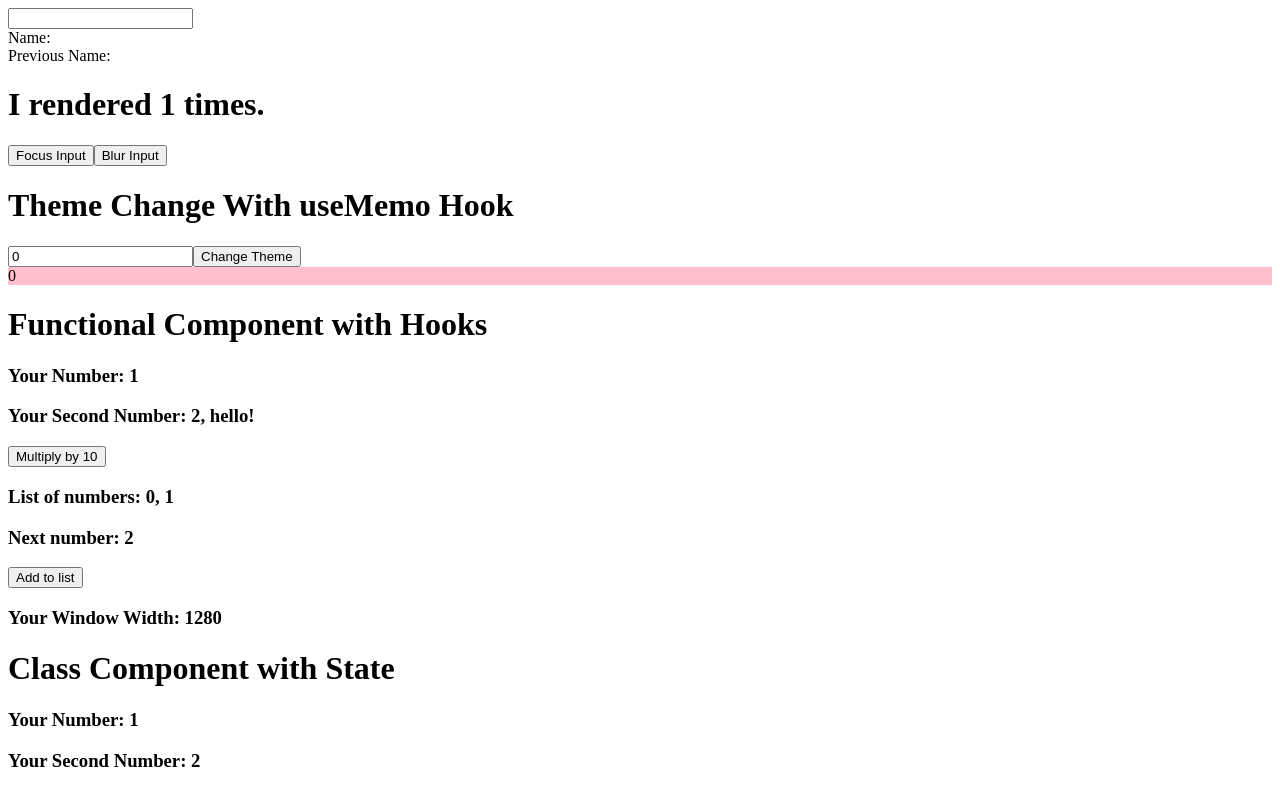
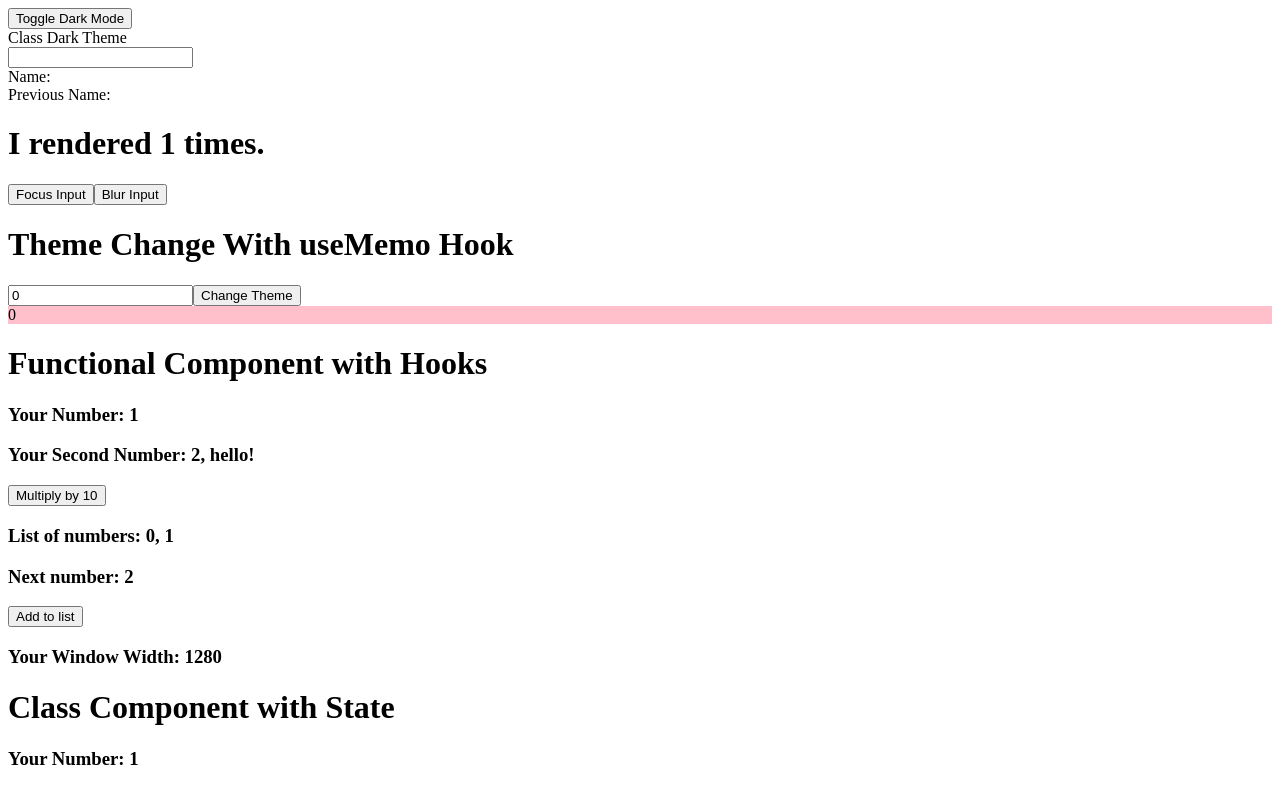
Before and after one commit to kawilliams8/hooks-refresher, a React app: page / in a window 1280 px wide. Shown: the top 788 px of the page. Built offline with nearby package versions, Linux system fonts and the light colour scheme; the HTML template or start-up script is replaced by a standard one.

Commit message:
Add Context dir with Context/Functional/Class component files

```diff
--- a/src/App.js
+++ b/src/App.js
@@ -1,4 +1,5 @@
 import React from 'react';
+import DarkThemeContext from './Context/DarkThemeWithContext';
 import NameRefs from './NameRefs';
 import ThemeWithMemo from './ThemeWithMemo';
 import Multiplier from './Multiplier';
@@ -7,6 +8,7 @@ import MultiplierAsClass from './MultiplierAsClass';
 const App = () => {
     return (
         <>
+            <DarkThemeContext />
             <NameRefs />
             <ThemeWithMemo />
             <Multiplier />
--- /dev/null
+++ b/src/Context/ClassContext.js
@@ -0,0 +1,28 @@
+import React from 'react';
+import { DarkThemeContext } from './DarkThemeWithContext';
+
+class ClassContext extends React.Component {
+    themeStyles (dark) {
+        return {
+            backgroundColor: dark ? '#333' : '#ccc',
+            color: dark ? '#ccc' : '#333',
+            padding: '2rem',
+            margin: '2rem'
+        };
+    }
+
+    render () {
+        return (
+            <>
+                <DarkThemeContext.Consumer>
+                    {darkTheme => {
+                        return <div styles={this.themeStyles(darkTheme)}>Class Dark Theme</div>;
+                    }
+                    }
+                </DarkThemeContext.Consumer>
+            </>
+        );
+    }
+}
+
+export default ClassContext;
--- /dev/null
+++ b/src/Context/DarkThemeWithContext.js
@@ -0,0 +1,28 @@
+import React, { useState } from 'react';
+// import FunctionalContext from './FunctionalContext';
+import ClassContext from './ClassContext';
+
+export const DarkThemeContext = React.createContext();
+
+const DarkThemeWithContext = () => {
+    const [darkTheme, setDarkTheme] = useState(false);
+
+    const toggleTheme = () => {
+        setDarkTheme(prevDarkTheme => !prevDarkTheme);
+    };
+
+    //The Provider must wrap the child elements that need access to the value
+    //The value is like global state for the children components
+
+    return (
+        <>
+            <DarkThemeContext.Provider value={darkTheme}>
+                <button onClick={toggleTheme}>Toggle Dark Mode</button>
+                {/* <FunctionalContext/> */}
+                <ClassContext/>
+            </DarkThemeContext.Provider>
+        </>
+    );
+};
+
+export default DarkThemeWithContext;
--- /dev/null
+++ b/src/Context/FunctionalContext.js
@@ -0,0 +1,12 @@
+import React from 'react';
+
+const FunctionalContext = () => {
+
+
+    return (
+        <>
+        </>
+    );
+};
+
+export default FunctionalContext;
```
